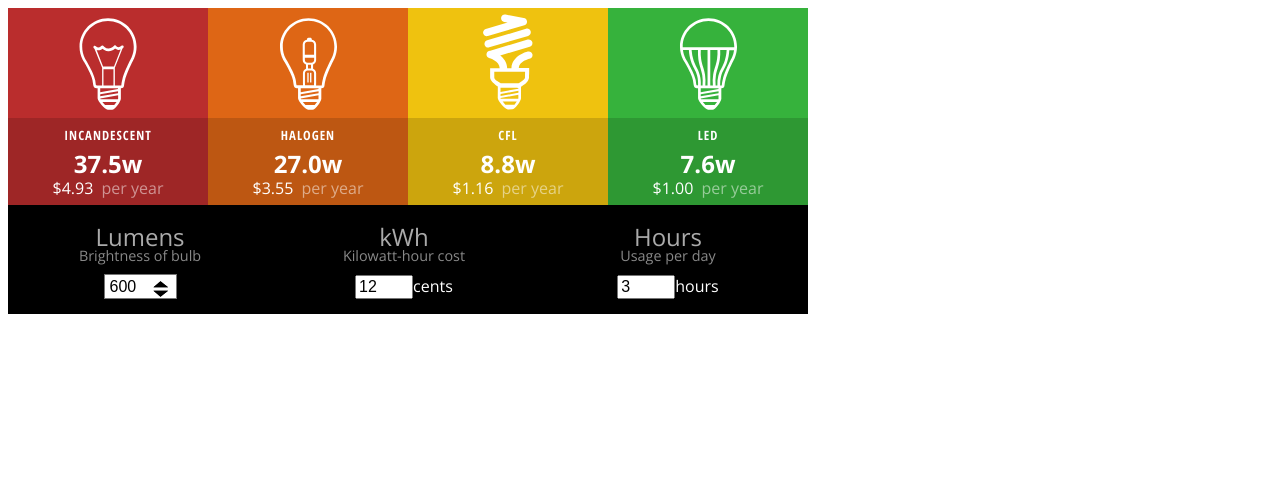
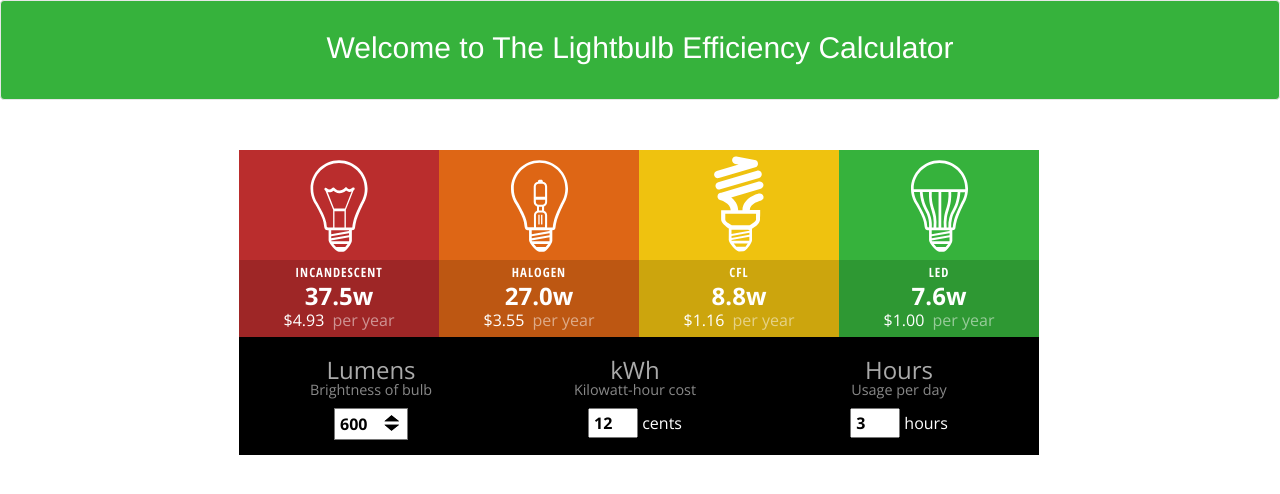
Before and after one commit to glitton/lightbulb-calculator, a plain HTML site: page index.html in a window 1280 px wide. Drawn offline with nearby package versions, Linux system fonts and the light colour scheme.

Commit message:
styling wip

```diff
--- a/css/calculator.css
+++ b/css/calculator.css
@@ -1,5 +1,27 @@
  /* CSS Document */
 @import url(https://fonts.googleapis.com/css?family=Open+Sans:300,700|Open+Sans+Condensed:700);
+
+
+
+.navbar-default {
+    height: 100px;
+    background-color: #36b23c;
+}
+
+.title {
+    text-align: center;
+    margin: 30px auto;
+    color: #fff;
+}
+
+div.container {
+    width: 65%;
+    margin: 50px auto;
+}
+
+.main-calc {
+    text-align: center;
+}
 
 #myCalculator {
     margin: 0;
@@ -128,6 +150,9 @@
     width: 50px;
     text-align: left;
     font-size: 1em;
+    color: #000;
+    font-weight: 700;
+    padding-left: 4px;
 }
 
 #myCalculator form select {
@@ -140,6 +165,8 @@
     background: #fff url(../img/icons_arrows.svg) no-repeat right 6px;
     background-size: 30px 20px;
     padding: 3px 30px 3px 5px;
+    color: #000;
+    font-weight: 700;
 }
 
 #myCalculator form select::-ms-expand {
--- a/index.html
+++ b/index.html
@@ -4,10 +4,17 @@
 		<meta http-equiv="Content-Type" content="text/html; charset=UTF-8">
 		<meta name="viewport" content="width=device-width, initial-scale=1">
 		<title>Lighbult Efficiency Calculator</title>
+    <!-- Bootstrap CSS -->
+    <link href="https://maxcdn.bootstrapcdn.com/bootstrap/3.3.7/css/bootstrap.min.css" rel="stylesheet" integrity="sha384-BVYiiSIFeK1dGmJRAkycuHAHRg32OmUcww7on3RYdg4Va+PmSTsz/K68vbdEjh4u" crossorigin="anonymous">
+    <!-- My CSS -->
     <link rel="stylesheet" type="text/css" href="css/calculator.css">
 	</head>
 	<body>
-    <div id="myCalculator" ng-controller="calcController">
+  <nav class="navbar navbar-default">
+    <h2 class="title">Welcome to The Lightbulb Efficiency Calculator</h2>
+  </nav>
+    <div class="container main-calc">
+      <div class="row col-lg-12" id="myCalculator" ng-controller="calcController">
         <main>
           <section class="inc">
             <div>
@@ -43,26 +50,31 @@
             <h4>Lumens</h4>
             <p>Brightness of bulb</p>
             <!-- ng-model shows the value of current lumens on page load -->
-          <!-- ng-options creates an option element by looping through an array, TO DO: check out loop syntax -->
+            <!-- ng-options creates an option element by looping through an array -->
             <select ng-change="calculate()" ng-model="current_lumens" ng-options="l as l for l in lumen_options">
             </select>
           </div>
           <div>
             <h4>kWh</h4>
             <p>Kilowatt-hour cost</p>
-          <input type="number" ng-change="calculate()" ng-model="current_cost" value="{{current_cost}}">cents
+            <input type="number" ng-change="calculate()" ng-model="current_cost" value="{{current_cost}}"> cents
           </div>
           <div>
             <h4>Hours</h4>
             <p>Usage per day</p>
-          <input type="number" ng-change="calculate()" ng-model="current_hours" value="{{current_hours}}">hours
+            <input type="number" ng-change="calculate()" ng-model="current_hours" value="{{current_hours}}"> hours
           </div>
         </form>
+      </div>
     </div>
 
 
 <!-- SCRIPT TAGS     -->
-  <!-- AngularJS script -->
+  <!-- jQuery (necessary for Bootstrap's JavaScript plugins) -->
+  <script src="https://ajax.googleapis.com/ajax/libs/jquery/1.12.4/jquery.min.js"></script>
+  <!-- Latest compiled and minified Bootstrap JavaScript -->
+  <script src="https://maxcdn.bootstrapcdn.com/bootstrap/3.3.7/js/bootstrap.min.js" integrity="sha384-Tc5IQib027qvyjSMfHjOMaLkfuWVxZxUPnCJA7l2mCWNIpG9mGCD8wGNIcPD7Txa" crossorigin="anonymous"></script>
+  <!-- AngularJS script v1.2.32 -->
   <script src="https://ajax.googleapis.com/ajax/libs/angularjs/1.2.32/angular.min.js"></script>
   <script src="js/calculator.js"></script>
 	</body>
```
Lines whose indentation alone changed are shown as unchanged.
